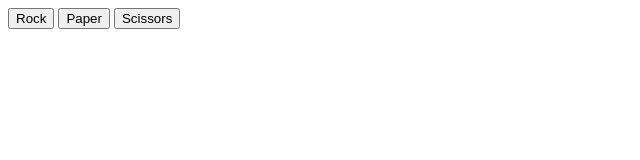
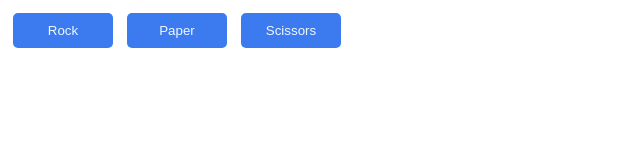
Before and after one commit to navjotmaan/rock-paper-scissors, a plain HTML site: page index.html in a window 1280 px wide. Shown: the whole page, without its empty margins (0-640 px from the left). Drawn offline with Linux system fonts and the light colour scheme.

Commit message:
Added styletag and css to the webpage

```diff
--- a/index.html
+++ b/index.html
@@ -4,6 +4,23 @@
     <meta charset="UTF-8">
     <meta name="viewport" content="width=device-width, initial-scale=1.0">
     <title>Rock Paper Scissors</title>
+
+    <style>
+        button {
+            background-color: rgb(59, 122, 239);
+            color: aliceblue;
+            border: none;
+            padding: 10px;
+            margin: 5px;
+            width: 100px;
+            border-radius: 5px;
+        }
+
+        div {
+            font-family: 'Segoe UI', Tahoma, Geneva, Verdana, sans-serif;
+
+        }
+    </style>
 </head>
 <body>
 
```
